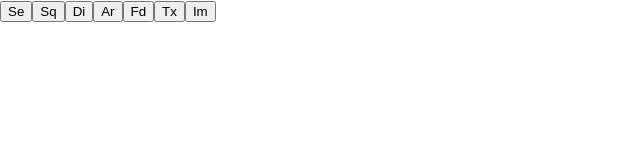
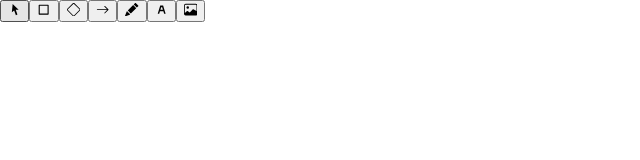
Before and after one commit to benzend/drawing-app, a React (Create React App) app: page / in a window 1280 px wide. Shown: the top 160 px of the page, without its empty margins (0-640 px from the left). Built offline with nearby package versions, Linux system fonts and the light colour scheme.

Commit message:
feat[toolnav]: add icons

```diff
--- a/package.json
+++ b/package.json
@@ -12,6 +12,7 @@
     "@types/react-dom": "^18.0.11",
     "react": "^18.2.0",
     "react-dom": "^18.2.0",
+    "react-icons": "^4.8.0",
     "react-router-dom": "^6.8.2",
     "react-scripts": "5.0.1",
     "typescript": "^4.9.5",
--- a/src/Root.tsx
+++ b/src/Root.tsx
@@ -1,16 +1,20 @@
 import React from 'react';
+import { RiCursorFill } from 'react-icons/ri';
+import { BiSquare } from 'react-icons/bi';
+import { BsArrowRight, BsDiamond, BsFillPencilFill, BsImage } from 'react-icons/bs';
+import { ImTextColor } from 'react-icons/im';
 
 export const Root = () => {
   return (
     <main>
       <nav className="toolnav flex flex-row gap-1 p-2 fixed top-2 mx-auto inset-x-0 w-min shadow rounded-lg">
-        <button className="select rounded h-10 w-10">Se</button>
-        <button className="square rounded h-10 w-10">Sq</button>
-        <button className="diamond rounded h-10 w-10">Di</button>
-        <button className="arrow rounded h-10 w-10">Ar</button>
-        <button className="freedraw rounded h-10 w-10">Fd</button>
-        <button className="text rounded h-10 w-10">Tx</button>
-        <button className="img rounded h-10 w-10">Im</button>
+        <button className="select rounded h-10 w-10 flex items-center justify-center"><RiCursorFill /></button>
+        <button className="square rounded h-10 w-10 flex items-center justify-center"><BiSquare /></button>
+        <button className="diamond rounded h-10 w-10 flex items-center justify-center"><BsDiamond /></button>
+        <button className="arrow rounded h-10 w-10 flex items-center justify-center"><BsArrowRight /></button>
+        <button className="freedraw rounded h-10 w-10 flex items-center justify-center"><BsFillPencilFill /></button>
+        <button className="text rounded h-10 w-10 flex items-center justify-center"><ImTextColor /></button>
+        <button className="img rounded h-10 w-10 flex items-center justify-center"><BsImage /></button>
       </nav>
     </main>
   );
```
Also changed, not shown: 1 other file (tests, documents, lock files or other folders).
